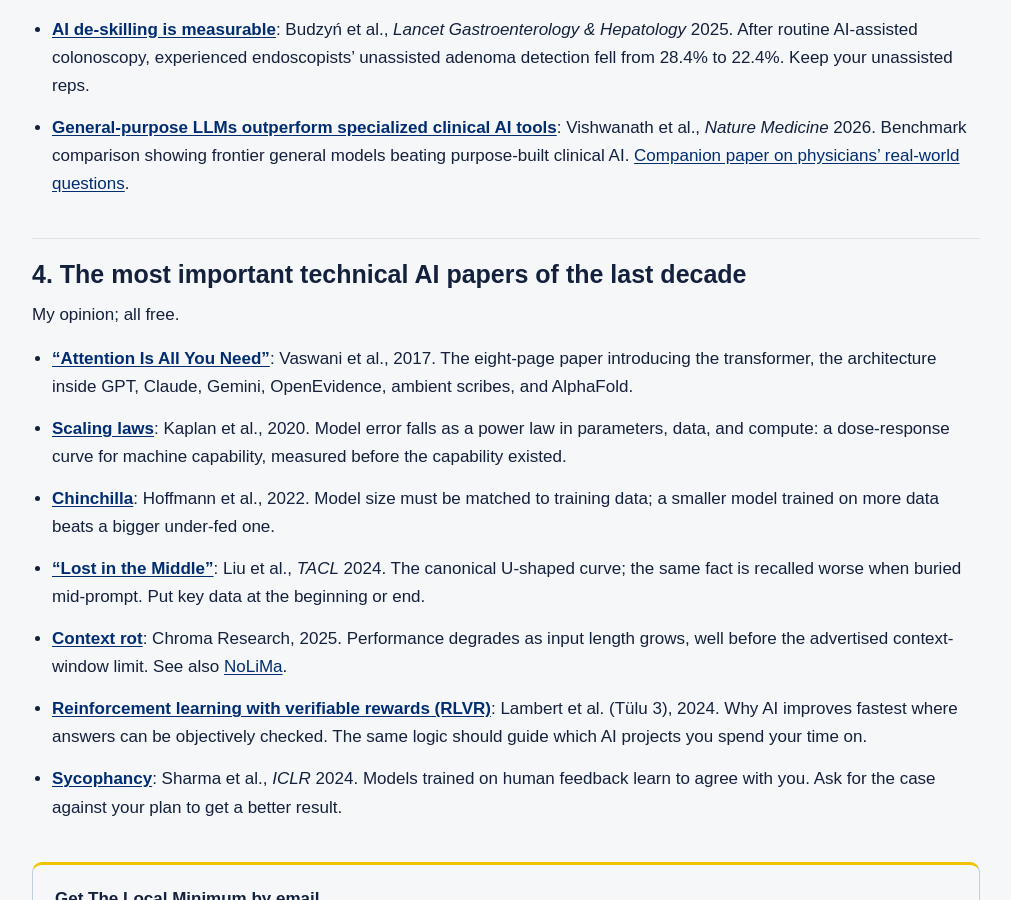
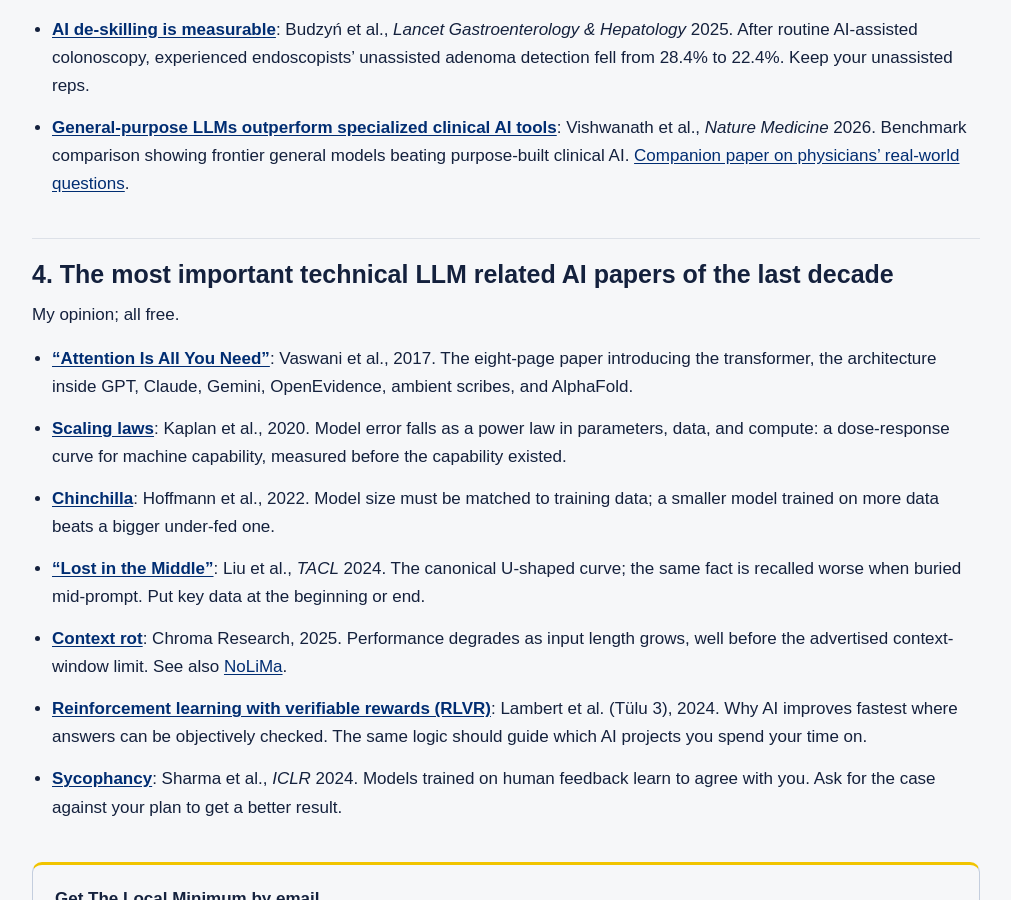
Before and after one commit to davidstonko/ai-surgery, a Jekyll site: the page built from docs/_posts/2026-09-27-ai-safety-effectiveness-surgery-resources.md, in a window 1280 px wide and 900 px high, scrolled down 1853 px. Shown: the whole window, without its empty margins (134-1145 px from the left). Built offline with Jekyll 4.4.1, drawn with Linux system fonts in a browser that asks for light colours.

Commit message:
Reading list: LLM related heading
Co-Authored-By: Claude Opus 5.5 <noreply@anthropic.com>
Claude-Session: https://claude.ai/code/session_01CC9uqAMJHVu3pkJefiANJN

```diff
--- a/docs/_posts/2026-09-27-ai-safety-effectiveness-surgery-resources.md
+++ b/docs/_posts/2026-09-27-ai-safety-effectiveness-surgery-resources.md
@@ -35,7 +35,7 @@ A few were skipped due to time constraints.
 - **[AI de-skilling is measurable](https://doi.org/10.1016/S2468-1253(25)00133-5)**: Budzyń et al., *Lancet Gastroenterology & Hepatology* 2025. After routine AI-assisted colonoscopy, experienced endoscopists' unassisted adenoma detection fell from 28.4% to 22.4%. Keep your unassisted reps.
 - **[General-purpose LLMs outperform specialized clinical AI tools](https://doi.org/10.1038/s41591-026-04431-5)**: Vishwanath et al., *Nature Medicine* 2026. Benchmark comparison showing frontier general models beating purpose-built clinical AI. [Companion paper on physicians' real-world questions](https://www.nature.com/articles/s41591-026-04457-9).
 
-## 4. The most important technical AI papers of the last decade
+## 4. The most important technical LLM related AI papers of the last decade
 
 My opinion; all free.
 
```
